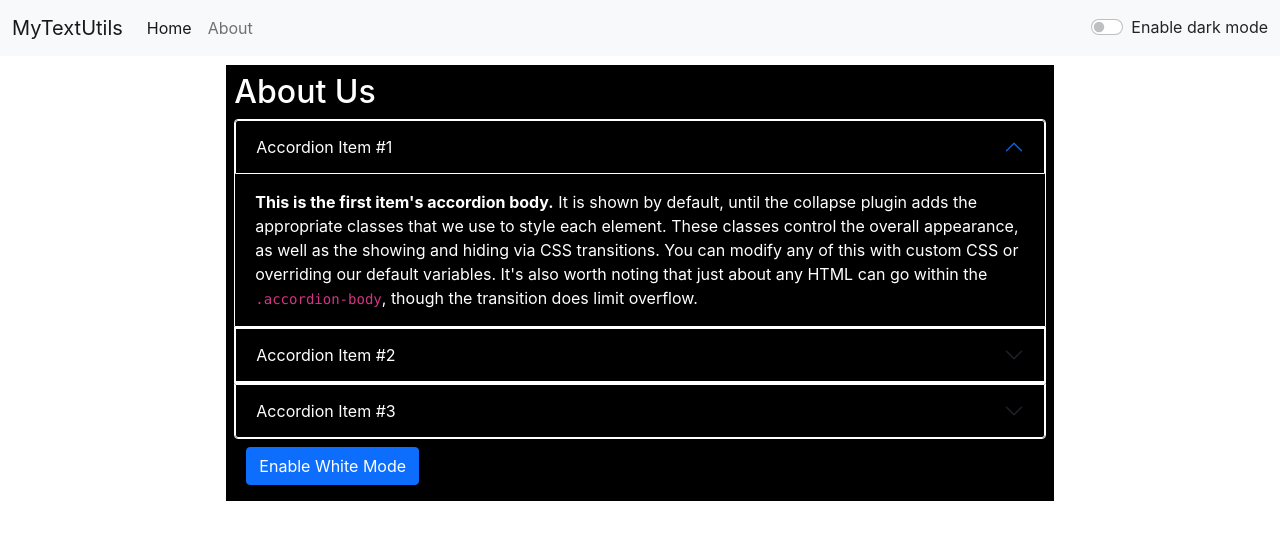
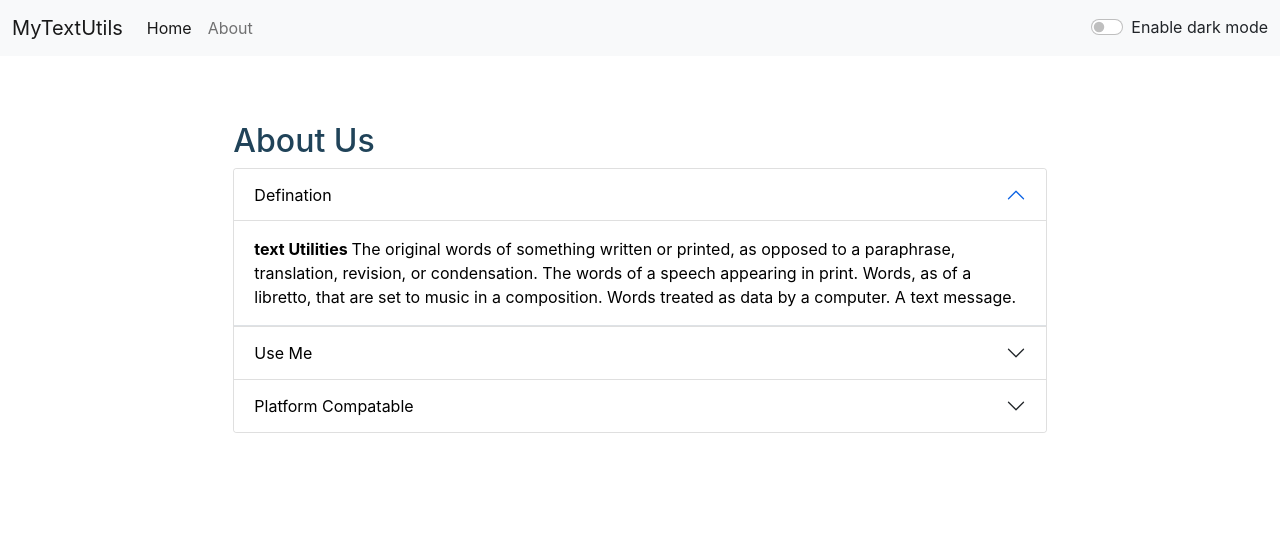
Before and after one commit to pradeep2165/textutils, a React (Create React App) app: page /about in a window 1280 px wide. Shown: the top 540 px of the page. Built offline with nearby package versions, Linux system fonts and the light colour scheme.

Commit message:
completed with one switch to control theme change

```diff
--- a/src/App.js
+++ b/src/App.js
@@ -1,5 +1,4 @@
 import { useState } from "react";
-import "./App.css";
 import Alert from "./component/Alert";
 import Navbar from "./component/Navbar";
 import About from "./component/About";
@@ -50,7 +49,7 @@ function App() {
                 />
               }
             />
-            <Route exact path="/about" element={<About />} />
+            <Route exact path="/about" element={<About mode={mode} />} />
           </Routes>
         </div>
       </Router>
--- a/src/component/About.js
+++ b/src/component/About.js
@@ -1,42 +1,30 @@
-import React, { useState } from "react";
+import React from "react";
 
-export default function About() {
-  const [btnName, setBtnName] = useState("Enable White Mode");
-  const [myStyle, setMyStyle] = useState({
-    backgroundColor: "black",
-    color: "white",
-    border: "1px solid white",
-  });
-  const toggleStyle = () => {
-    if (myStyle.color === "white") {
-      setMyStyle({});
-      setBtnName("Enable Dark Mode");
-    } else {
-      setMyStyle({
-        backgroundColor: "black",
-        color: "white",
-        border: "1px solid white",
-      });
-      setBtnName("Enable White Mode");
-    }
+export default function About(props) {
+  let myStyle = {
+    color: props.mode === "dark" ? "white" : "black",
+    backgroundColor: props.mode === "dark" ? "#608eab" : "white",
   };
+
   return (
     <>
-      <div style={myStyle} className="p-2">
-        <h2>About Us</h2>
-        <div className="accordion" id="accordionExample">
+      <div className="p-2">
+        <h2 style={{ color: props.mode === "dark" ? "white" : "#204359" }}>
+          About Us{" "}
+        </h2>
+        <div className="accordion border-dark" id="accordionExample">
           <div className="accordion-item" style={myStyle}>
             <h2 className="accordion-header" id="headingOne">
               <button
                 style={myStyle}
-                className="accordion-button"
+                className="accordion-button "
                 type="button"
                 data-bs-toggle="collapse"
                 data-bs-target="#collapseOne"
                 aria-expanded="true"
                 aria-controls="collapseOne"
               >
-                Accordion Item #1
+                Defination
               </button>
             </h2>
             <div
@@ -45,16 +33,13 @@ export default function About() {
               aria-labelledby="headingOne"
               data-bs-parent="#accordionExample"
             >
-              <div className="accordion-body">
-                <strong>This is the first item's accordion body.</strong> It is
-                shown by default, until the collapse plugin adds the appropriate
-                classes that we use to style each element. These classes control
-                the overall appearance, as well as the showing and hiding via
-                CSS transitions. You can modify any of this with custom CSS or
-                overriding our default variables. It's also worth noting that
-                just about any HTML can go within the{" "}
-                <code>.accordion-body</code>, though the transition does limit
-                overflow.
+              <div className="accordion-body border-bottom">
+                <strong>text Utilities </strong>
+                The original words of something written or printed, as opposed
+                to a paraphrase, translation, revision, or condensation. The
+                words of a speech appearing in print. Words, as of a libretto,
+                that are set to music in a composition. Words treated as data by
+                a computer. A text message.
               </div>
             </div>
           </div>
@@ -69,7 +54,7 @@ export default function About() {
                 aria-expanded="false"
                 aria-controls="collapseTwo"
               >
-                Accordion Item #2
+                Use Me
               </button>
             </h2>
             <div
@@ -78,16 +63,10 @@ export default function About() {
               aria-labelledby="headingTwo"
               data-bs-parent="#accordionExample"
             >
-              <div className="accordion-body">
-                <strong>This is the second item's accordion body.</strong> It is
-                hidden by default, until the collapse plugin adds the
-                appropriate classes that we use to style each element. These
-                classes control the overall appearance, as well as the showing
-                and hiding via CSS transitions. You can modify any of this with
-                custom CSS or overriding our default variables. It's also worth
-                noting that just about any HTML can go within the{" "}
-                <code>.accordion-body</code>, though the transition does limit
-                overflow.
+              <div className="accordion-body border-bottom">
+                <strong>Use me</strong> for convert to any formart as you wish
+                as for requirment and save time compare to doing it manually, it
+                is also free to use.
               </div>
             </div>
           </div>
@@ -102,7 +81,7 @@ export default function About() {
                 aria-expanded="false"
                 aria-controls="collapseThree"
               >
-                Accordion Item #3
+                Platform Compatable
               </button>
             </h2>
             <div
@@ -111,22 +90,12 @@ export default function About() {
               aria-labelledby="headingThree"
               data-bs-parent="#accordionExample"
             >
-              <div className="accordion-body">
-                <strong>This is the third item's accordion body.</strong> It is
-                hidden by default, until the collapse plugin adds the
-                appropriate classes that we use to style each element. These
-                classes control the overall appearance, as well as the showing
-                and hiding via CSS transitions. You can modify any of this with
-                custom CSS or overriding our default variables. It's also worth
-                noting that just about any HTML can go within the{" "}
-                <code>.accordion-body</code>, though the transition does limit
-                overflow.
+              <div className="accordion-body border-bottom">
+                <strong>Platform Compatable.</strong> It is build in a such way
+                that all device can access smoothly.
               </div>
             </div>
           </div>
-        </div>
-        <div className="container" onClick={toggleStyle}>
-          <button className="btn btn-primary my-2">{btnName}</button>
         </div>
       </div>
     </>
--- a/src/component/Alert.js
+++ b/src/component/Alert.js
@@ -2,16 +2,19 @@ import React from "react";
 
 export default function Alert(props) {
   return (
-    props.alert && (
+    <div className="container" style={{ height: "50px" }}>
+      {props.alert && (
         <div
           className={`alert alert-${props.alert.type} alert-dismissible fade show`}
           role="alert"
         >
           <strong>
-          {props.alert.type.charAt(0).toUpperCase() + props.alert.type.slice(1)}
+            {props.alert.type.charAt(0).toUpperCase() +
+              props.alert.type.slice(1)}
           </strong>
           : {props.alert.msg}
         </div>
-    )
+      )}
+    </div>
   );
 }
--- a/src/component/TextForm.js
+++ b/src/component/TextForm.js
@@ -35,7 +35,7 @@ export default function TextForm(props) {
       <div>
         <></>
       </div>
-      <div children="container">
+      <div className="container">
         <h1 style={{ color: props.mode === "light" ? "#041336" : "white" }}>
           {props.heading}
         </h1>
@@ -83,8 +83,10 @@ export default function TextForm(props) {
       >
         <h2>Your Text Summary</h2>
         <p>
-          It contains {text ? text.split(" ").length : 0} words and{" "}
-          {text.length} characters
+          It contains {text ? text.split(/\s+/).length : 0} words and{" "}
+          {/* this also work */}
+          {/* It contains{" "}{text ? text.split(" ").filter((element) => {return element.length !== 0;}).length: 0}{" "} */}
+          words and {text.length} characters
         </p>
         <p>{0.008 * (text ? text.split(" ").length : 0)} minutes to read.</p>
       </div>
@@ -93,7 +95,7 @@ export default function TextForm(props) {
         style={{ color: props.mode === "light" ? "#041336" : "white" }}
       >
         <h2>Preview</h2>
-        <p>{!text ? "Enter some text to preview here" : text}</p>
+        <p>{!text ? "Nothing to preview" : text}</p>
       </div>
     </>
   );
```
Lines whose indentation alone changed are shown as unchanged.
